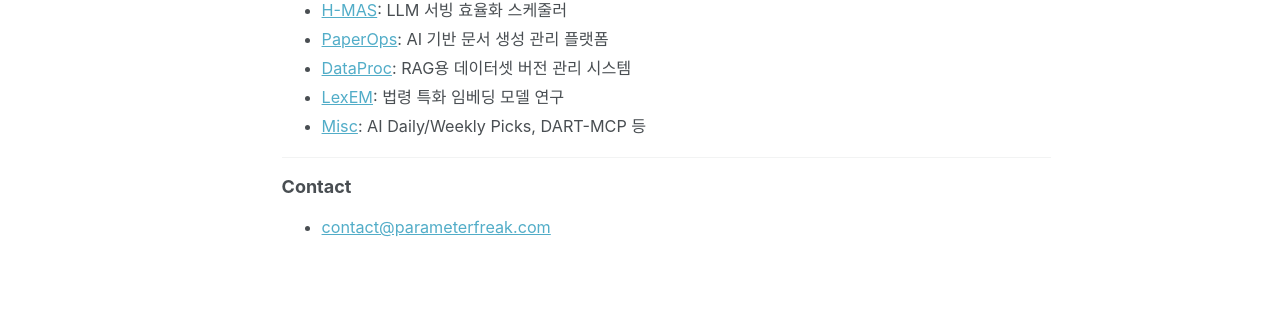
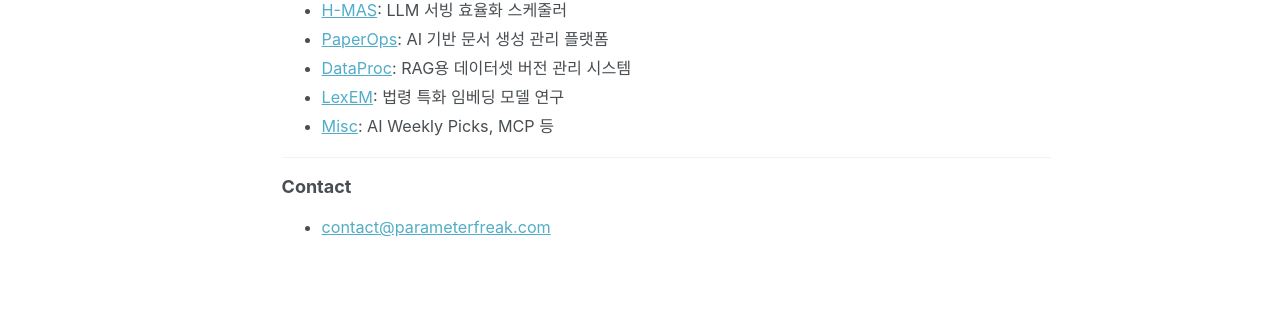
Before and after one commit to parameterfreak/parameterfreak.github.io, a Jekyll site: the page built from _pages/about.md, in a window 1280 px wide and 1098 px high. Shown: the part 462-771 px from the top of the window. Built offline with Jekyll 4.4.1, drawn with Linux system fonts in a browser that asks for light colours; a script that is not in the unit is left out.

Commit message:
Update Misc project description in about page

```diff
--- a/_pages/about.md
+++ b/_pages/about.md
@@ -33,7 +33,7 @@
 - [PaperOps](/categories/#paperops): AI 기반 문서 생성 관리 플랫폼
 - [DataProc](/categories/#dataproc): RAG용 데이터셋 버전 관리 시스템
 - [LexEM](/categories/#lexem): 법령 특화 임베딩 모델 연구
-- [Misc](/categories/#misc): AI Daily/Weekly Picks, DART-MCP 등
+- [Misc](/categories/#misc): AI Weekly Picks, MCP 등
 
 ---
 
```
